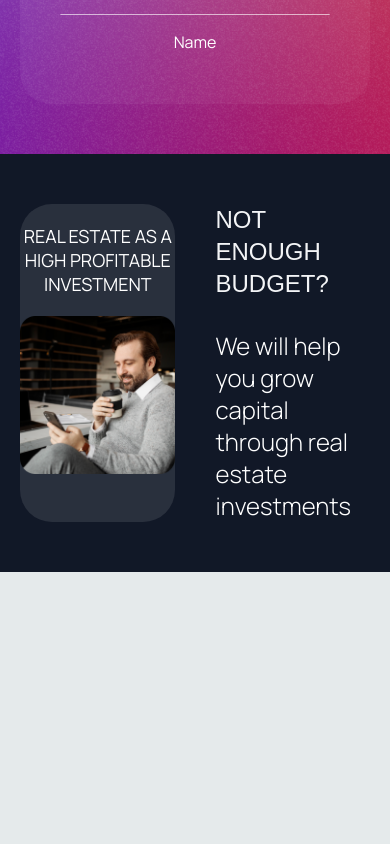
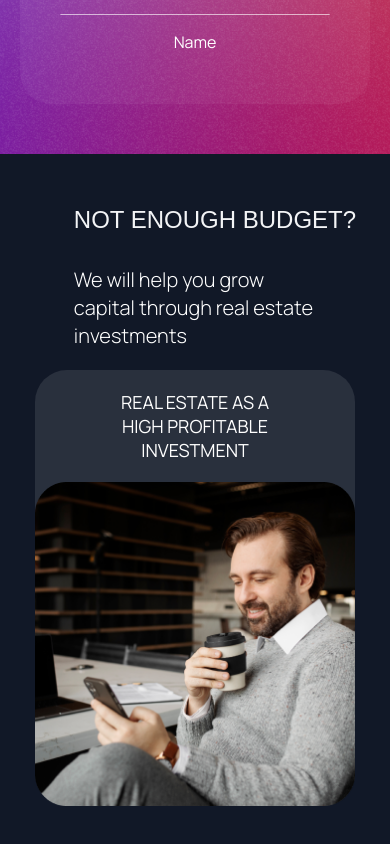
Before and after one commit to olhapanchyshyna/Top-Grade, a Next.js app: page / in a window 390 px wide. Shown: the part 7410-8254 px from the top of the page. Before the commit the page ends 7982 px from the top, so only its background shows below. Built offline with nearby package versions, Linux system fonts and the light colour scheme; a web font is replaced by a local one.

Commit message:
add blok HelpGrowBudget with adaptation

```diff
--- a/src/components/HelpGrowBudget.tsx
+++ b/src/components/HelpGrowBudget.tsx
@@ -4,16 +4,16 @@ import Text from './Text'
 
 export default function HelpGrowBudget() {
 	return (
-		<section className='bg-[#111827] flex justify-between py-[50px] px-[20px] md:py-[80px] md:px-[40px] lg:py-[132px] lg:px-[98px]'>
-			<div className='bg-[#FFFFFF1A] flex flex-col xl:flex-row rounded-[32px] xl:pl-[35px] items-center xl:items-end boxShadowBudget'>
+		<section className='bg-[#111827] flex flex-col sm:flex-row justify-between items-center py-[50px] px-[20px] md:py-[80px] md:px-[40px] lg:py-[132px] lg:px-[98px]'>
+			<div className='bg-[#FFFFFF1A] flex flex-col xl:flex-row rounded-[32px] xl:pl-[35px] items-center xl:items-end sm:boxShadowBudget order-2 sm:order-none max-w-[320px] sm:max-w-none'>
 				<div className='uppercase max-w-[190px] text-lg text-center xl:text-left leading-6 text-white my-[20px] xl:mb-[40px] xl:mr-[20px] '>real estate as a high profitable investment</div>
 				<Image src='/man-with-phone.png' alt='man-with-phone' width={322} height={326}/>
 			</div>
-			<div className='flex flex-col items-end ml-[40px]'>
-				<H2 text='Not enough budget?' className='max-w-[470px] mb-[30px]' />
+			<div className='flex flex-col sm:items-end mb-[20px] sm:mb-[0px] ml-[40px] order-1 sm:order-none'>
+				<H2 text='Not enough budget?' className='max-w-[360px] lg:max-w-[470px] mb-[30px]' />
 				<Text
 					text='We will help you grow capital through real estate investments'
-					className='text-white text-2xl max-w-[320px]'
+					className='text-white text-xl md:text-2xl max-w-[250px] lg:max-w-[320px]'
 				/>
 			</div>
 		</section>
```
